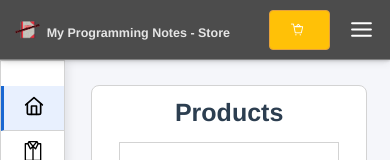
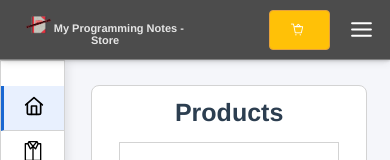
Before and after one commit to keperkjr/Vue-Shopping-Cart, a Vue app: page / in a window 390 px wide. Shown: the top 160 px of the page. Built offline with nearby package versions, Linux system fonts and the light colour scheme.

Commit message:
Updated top nav logo responsive layout

```diff
--- a/src/components/TopNavigation.vue
+++ b/src/components/TopNavigation.vue
@@ -333,7 +333,7 @@ export default {
     }
 }
 
-@media screen and (max-width: 560px) {
+@media screen and (max-width: 600px) {
     .checkout-text {
         display: none;
     }
@@ -345,9 +345,19 @@ export default {
     }
 }
 
+@media screen and (max-width: 560px) {
+    .logo {
+        font-size: 13px;
+    }
+    .logo .image {
+        margin-right: 3px;
+    }
+}
+
 @media screen and (max-width: 400px) {
     .logo {
-        font-size: 12.5px;
+        font-size: 11px;
+        width: 180px;
     }
 }
 </style>
```
